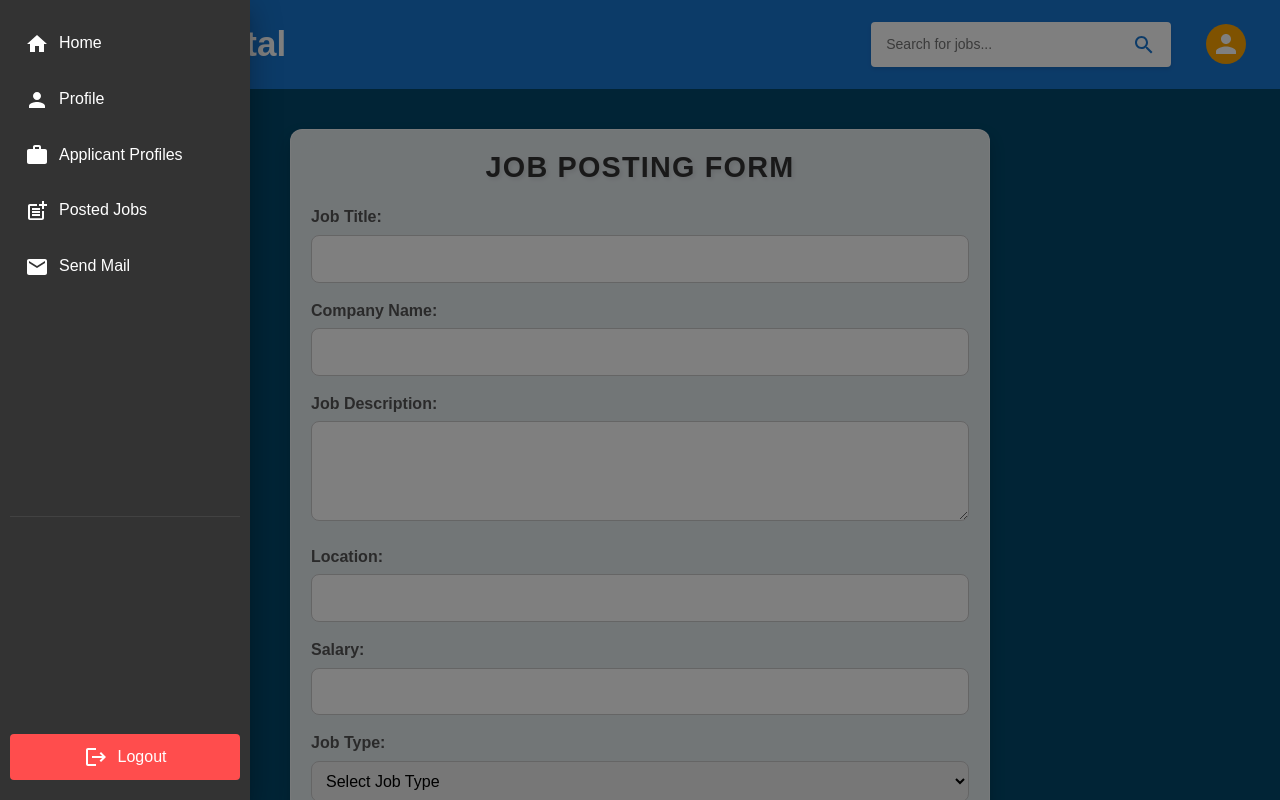
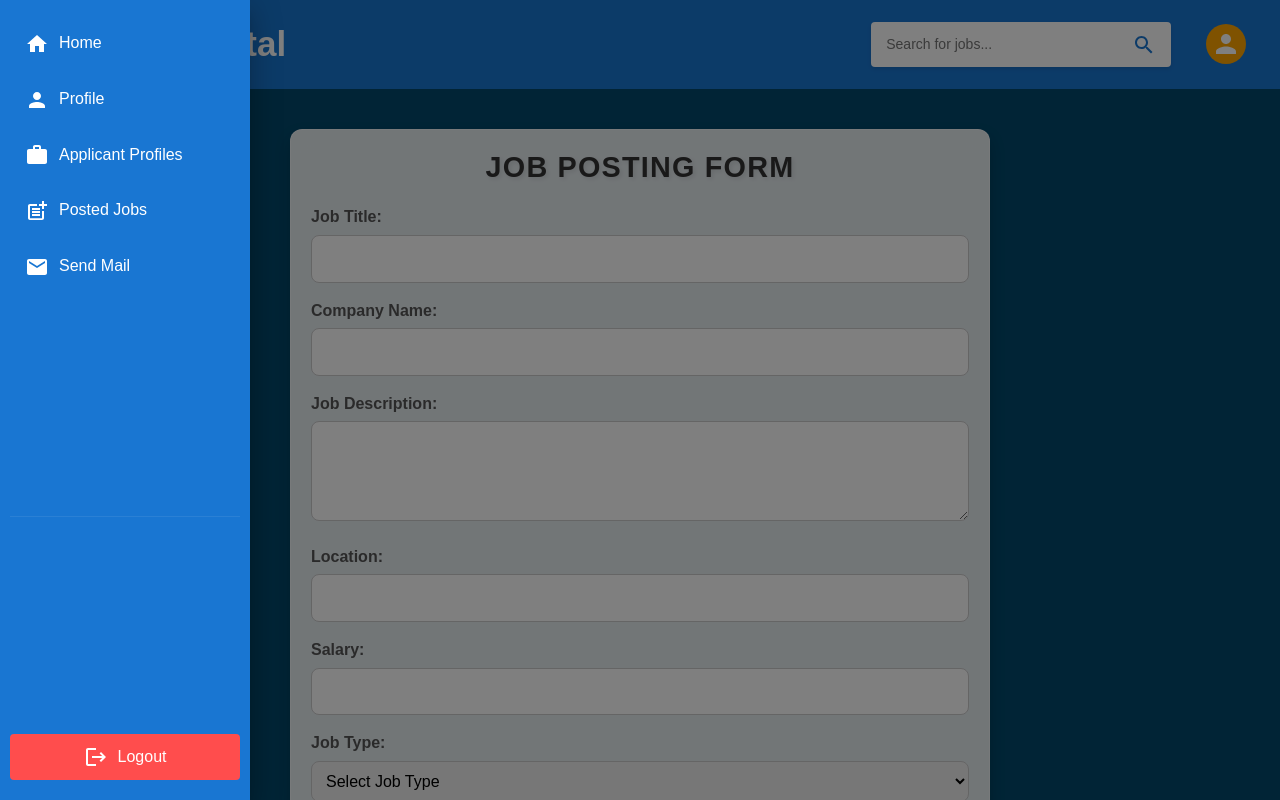
Before and after one commit to bakkavamshi0171/job-portal-React-Project, a React (Create React App) app: page /home/jobposting in a window 1280 px wide. Both pictures are taken after a click on the button 40 px from the left and 44 px from the top of the page. Shown: the top 800 px of the page. Built offline with nearby package versions, Linux system fonts and the light colour scheme.

Commit message:
updated files

```diff
--- a/src/components/hiringPartner/dashborad/sidebar.jsx
+++ b/src/components/hiringPartner/dashborad/sidebar.jsx
@@ -32,7 +32,7 @@ export default function SidebarComp() {
     <div
       style={{
         width: "250px",
-        backgroundColor: "#333333",
+        backgroundColor: "#1976d2",
         color: "white",
         height: "100vh",
         display: "flex",
--- a/src/components/hiringPartner/jobposting/jobposting.jsx
+++ b/src/components/hiringPartner/jobposting/jobposting.jsx
@@ -99,7 +99,7 @@ const Button = styled("button")({
 });
 
 export default function JobPostingForm() {
- const [alertmsg, setAlertMsg]=useState(false);
+  const [alertmsg, setAlertMsg] = useState(false);
   const [formData, setFormData] = useState({
     jobTitle: "",
     companyName: "",
@@ -133,7 +133,7 @@ export default function JobPostingForm() {
         { ...formData, skills: skillsArray }
       )
       .then(() => {
-        alert("Successfully job posted");
+
         setFormData({
           jobTitle: "",
           companyName: "",
@@ -145,7 +145,7 @@ export default function JobPostingForm() {
           postDate: "",
           postedBy: formData.postedBy,
         });
-        setAlertMsg(true)
+        setAlertMsg(true);
       })
       .catch((error) => {
         console.error("Error posting job:", error);
@@ -258,9 +258,14 @@ export default function JobPostingForm() {
             </div>
           </form>
         </FormContainer>
-        {alertmsg?<Alert variant="outlined" severity="success">
- Job Posted SuccessFully
-</Alert>:""};
+        {alertmsg ? (
+          <Alert variant="outlined" severity="success">
+            Job Posted SuccessFully
+          </Alert>
+        ) : (
+          ""
+        )}
+        ;
       </div>
       <FooterComp />
     </>
```
